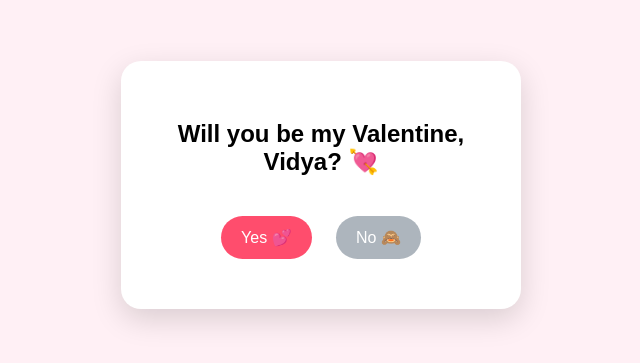
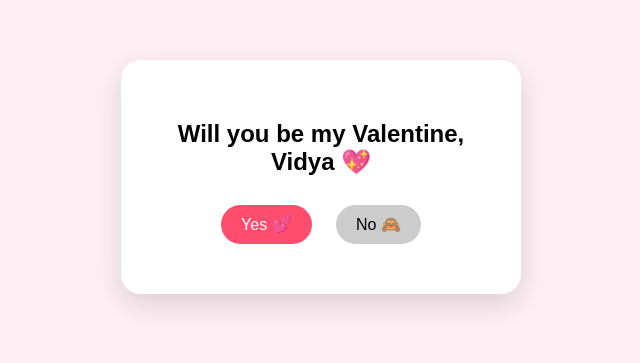
Before and after one commit to abhishekgreedy-cpu/valentine, a plain HTML site: page index.html in a window 1280 px wide. Shown: the part 223-586 px from the top of the page, without its empty margins (319-959 px from the left). Drawn offline with Linux system fonts and the light colour scheme.

Commit message:
Update index.html

```diff
--- a/index.html
+++ b/index.html
@@ -3,14 +3,16 @@
 <head>
   <meta charset="UTF-8">
   <title>For You ❤️</title>
+
   <style>
     body {
       height: 100vh;
+      margin: 0;
       display: flex;
       justify-content: center;
       align-items: center;
+      background: #fff0f5;
       font-family: Arial, sans-serif;
-    background: #fff0f5;
       text-align: center;
     }
 
@@ -22,17 +24,20 @@
       width: 320px;
     }
 
-  h2 {
-    margin-bottom: 30px;
+    #loveImg {
+      display: none;   /* 🔴 important */
+      width: 260px;
+      margin: 20px auto;
+      border-radius: 15px;
     }
 
     button {
-    padding: 12px 20px;
+      padding: 10px 20px;
+      margin: 10px;
+      border: none;
+      border-radius: 20px;
       font-size: 16px;
-    border-radius: 25px;
-    border: none;
       cursor: pointer;
-    margin: 10px;
     }
 
     #yes {
@@ -41,9 +46,7 @@
     }
 
     #no {
-    background: #adb5bd;
-    color: white;
-    position: relative;
+      background: #ccc;
     }
   </style>
 </head>
@@ -51,43 +54,40 @@
 <body>
 
   <div class="card">
-  <h2 id="question">
-    Will you be my Valentine, <br><b>Vidya</b>? 💘
+    <h2 id="text">
+      Will you be my Valentine,<br>
+      <b>Vidya</b> 💖
     </h2>
 
-  <button id="yes" onclick="yesClick()">Yes 💕</button>
-  <button id="no" onclick="noClick()">No 🙈</button>
+    <!-- IMAGE -->
+    <img id="loveImg" src="love.jpg" alt="love">
+
+    <!-- BUTTONS -->
+    <button id="yes" onclick="yes()">Yes 💕</button>
+    <button id="no" onclick="no()">No 🙈</button>
   </div>
 
   <script>
-let step = 0;
+    let i = 0;
 
-function noClick() {
-  const question = document.getElementById("question");
-  const noBtn = document.getElementById("no");
-
-  const messages = [
+    function no() {
+      const msgs = [
         "Are you sure? 🥺",
-    "Not even a little? 😢",
-    "Try again 😏",
-    "Think once more 💭"
+        "Think again 😳",
+        "Not allowed 😈",
+        "Try Yes 💖"
       ];
-
-  question.innerHTML = messages[step % messages.length];
-  step++;
-
-  noBtn.style.transform =
-    `translate(${Math.random()*80 - 40}px, ${Math.random()*60 - 30}px)`;
+      document.getElementById("text").innerHTML = msgs[i % msgs.length];
+      i++;
     }
 
-function yesClick() {
-  document.body.innerHTML = `
-    <div class="card">
-      <h2>YAYYYY 💖🥰</h2>
-      <p>You just made me the happiest ❤️</p>
-      <p>Happy Valentine’s Day 🌹</p>
-    </div>
-  `;
+    function yes() {
+      document.getElementById("text").innerHTML =
+        "YAYYYY 💖🥰<br>You just made me the happiest 💕<br>Happy Valentine’s Day 🌹";
+
+      document.getElementById("loveImg").style.display = "block";
+      document.getElementById("yes").style.display = "none";
+      document.getElementById("no").style.display = "none";
     }
   </script>
 
```
Lines whose indentation alone changed are shown as unchanged.
